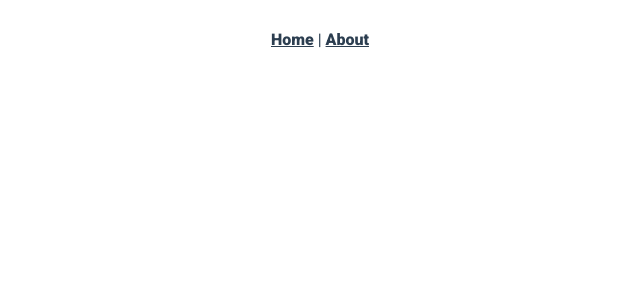
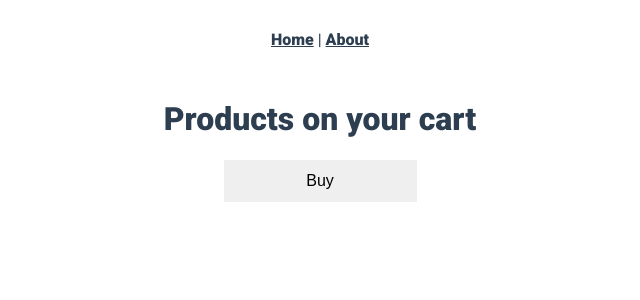
Before and after one commit to satirama/telos, a Vue app: page /cart in a window 1280 px wide. Shown: the top 300 px of the page, without its empty margins (320-960 px from the left). Built offline with nearby package versions, Linux system fonts and the light colour scheme.

Commit message:
add buy functionality

```diff
--- a/src/views/Cart.vue
+++ b/src/views/Cart.vue
@@ -1,8 +1,52 @@
 <template>
-  <div class="cart"></div>
+  <div class="cart container">
+    <div class="cart-list content">
+      <h1>Products on your cart</h1>
+      <div class="item" v-for="(item, index) in cart" v-bind:key="index">
+        <img :src="item.img">
+        <p>ID: {{item.id}}</p>
+        <p>Price: {{item.price}}</p>
+        <p>Description: {{item.description}}</p>
+      </div>
+      <button @click="buyCart">Buy</button>
+    </div>
+  </div>
 </template>
 <script>
 export default {
   name: 'Cart',
+  computed: {
+    cart: {
+      get() {
+        return this.$store.state.cart;
+      },
+      set(val) {
+        this.$store.state.cart = val;
+      },
+    },
+  },
+  methods: {
+    buyCart() {
+      this.cart = [];
+      this.$router.push('store');
+    },
+  },
 };
 </script>
+<style scoped>
+.cart .cart-list .item {
+  margin: 1.4rem auto;
+}
+
+.cart .cart-list .item img {
+  width: 80px;
+}
+
+.cart .cart-list .item p {
+  margin: 0.2rem auto 0 auto;
+}
+
+.cart .cart-list button {
+  margin-bottom: 2rem;
+}
+</style>
```
